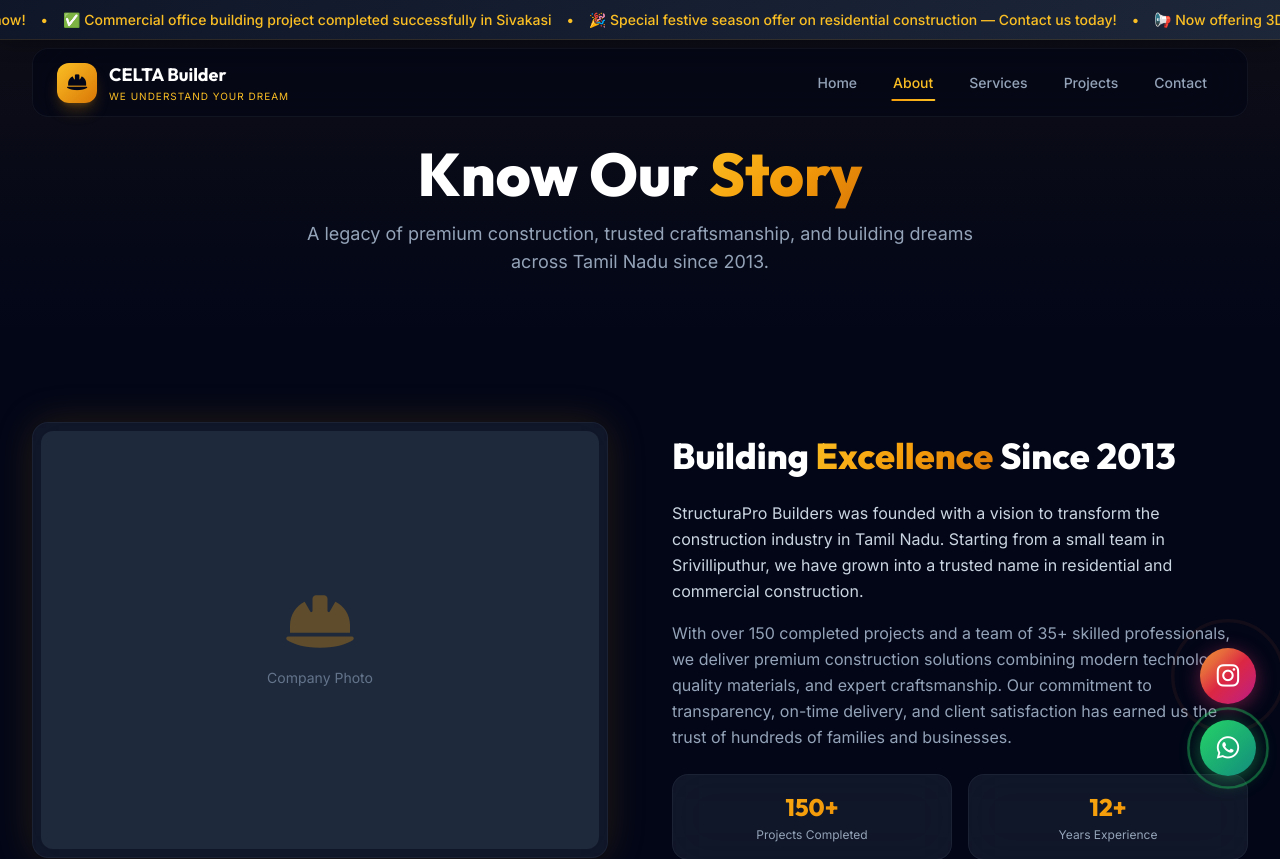
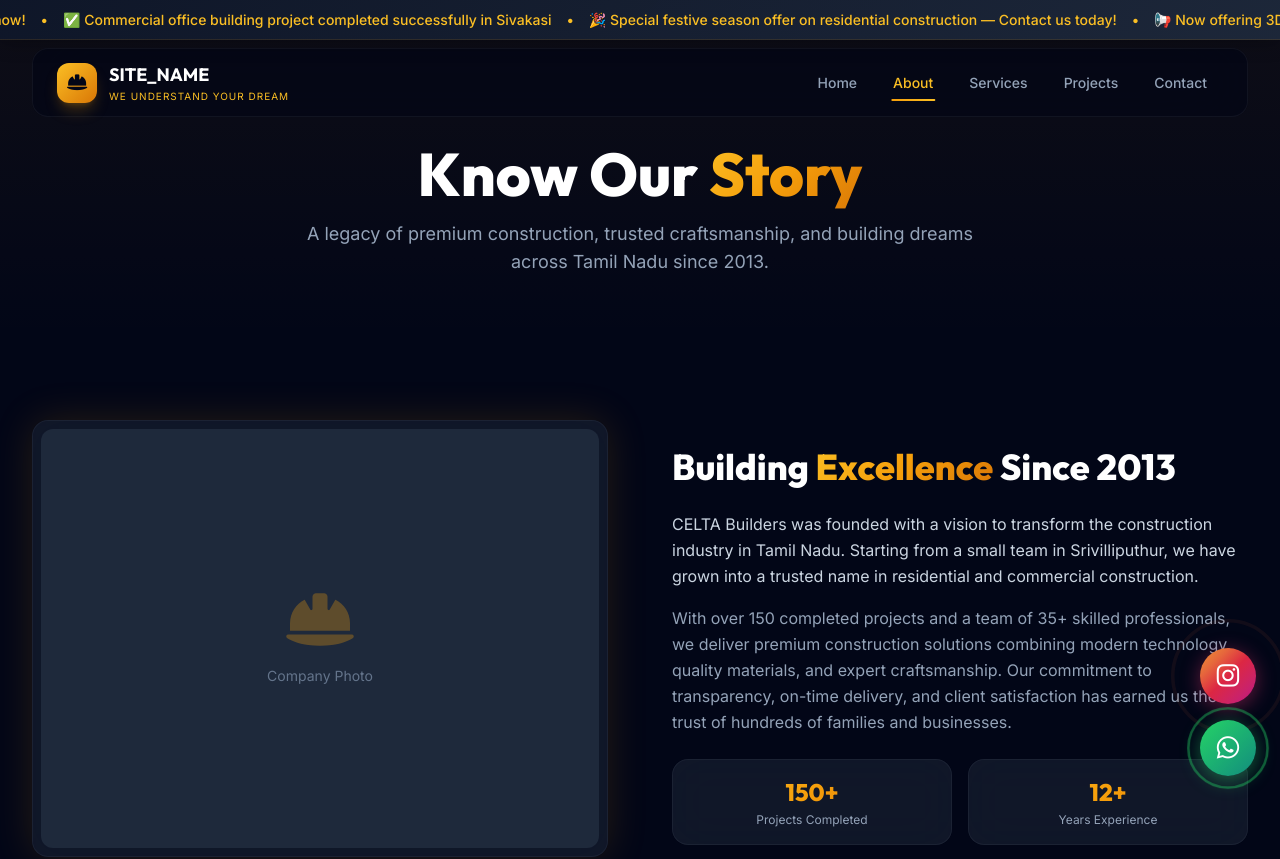
Before and after one commit to Dhanushraj-09/builders, a PHP site: page /builders/about.php in a window 1280 px wide. Shown: the top 859 px of the page. Run offline with PHP 8.4, Linux system fonts and the light colour scheme; data comes from the database, SQL or seed files in the repository; some libraries are stand-ins or nearby versions.

Commit message:
Updated project files1

```diff
--- a/about.php
+++ b/about.php
@@ -1,12 +1,12 @@
 <?php
 /**
- * About Page — StructuraPro Builders
+ * About Page — CELTA Builders
  */
 require_once __DIR__ . '/includes/db.php';
 require_once __DIR__ . '/includes/auth.php';
 
 $pageTitle = 'About Us';
-$pageDescription = 'Learn about StructuraPro Builders — our history, mission, team, and achievements in premium construction across Tamil Nadu.';
+$pageDescription = 'Learn about CELTA Builders — our history, mission, team, and achievements in premium construction across Tamil Nadu.';
 
 include __DIR__ . '/includes/header.php';
 include __DIR__ . '/includes/navbar.php';
@@ -46,7 +46,7 @@ include __DIR__ . '/includes/navbar.php';
                     Building <span class="gradient-text">Excellence</span> Since 2013
                 </h2>
                 <p class="text-dark-300 leading-relaxed mb-4">
-                    StructuraPro Builders was founded with a vision to transform the construction industry in Tamil Nadu. Starting from a small team in Srivilliputhur, we have grown into a trusted name in residential and commercial construction.
+                    CELTA Builders was founded with a vision to transform the construction industry in Tamil Nadu. Starting from a small team in Srivilliputhur, we have grown into a trusted name in residential and commercial construction.
                 </p>
                 <p class="text-dark-400 leading-relaxed mb-6">
                     With over 150 completed projects and a team of 35+ skilled professionals, we deliver premium construction solutions combining modern technology, quality materials, and expert craftsmanship. Our commitment to transparency, on-time delivery, and client satisfaction has earned us the trust of hundreds of families and businesses.
@@ -119,7 +119,7 @@ include __DIR__ . '/includes/navbar.php';
         <div class="text-center mb-16" data-aos="fade-up">
 
             <h2 class="section-title text-3xl sm:text-4xl md:text-5xl text-white mt-4 mb-4">
-                Why Choose <span class="gradient-text">CELTA Builder</span>
+                Why Choose <span class="gradient-text">CELTA Builders</span>
             </h2>
         </div>
         <div class="grid grid-cols-1 md:grid-cols-2 lg:grid-cols-3 gap-6">
--- a/contact.php
+++ b/contact.php
@@ -1,12 +1,12 @@
 <?php
 /**
- * Contact Page — StructuraPro Builders
+ * Contact Page — CELTA Builders
  */
 require_once __DIR__ . '/includes/db.php';
 require_once __DIR__ . '/includes/auth.php';
 
 $pageTitle = 'Contact Us';
-$pageDescription = 'Get in touch with StructuraPro Builders for free construction consultation and quotation. Call, WhatsApp, or fill our contact form.';
+$pageDescription = 'Get in touch with CELTA Builders for free construction consultation and quotation. Call, WhatsApp, or fill our contact form.';
 
 $success = '';
 $error = '';
--- a/includes/auth.php
+++ b/includes/auth.php
@@ -1,7 +1,7 @@
 <?php
 /**
  * Authentication Helper
- * CELTA Builder Website
+ * CELTA Builders Website
  */
 
 session_start();
--- a/includes/db.php
+++ b/includes/db.php
@@ -1,7 +1,7 @@
 <?php
 /**
  * Database Connection
- * CELTA Builder Website
+ * CELTA Builders Website
  */
 
 define('DB_HOST', 'localhost');
@@ -11,7 +11,7 @@ define('DB_PASS', '');
 define('DB_CHARSET', 'utf8mb4');
 
 // Site Configuration
-define('SITE_NAME', 'CELTA Builder');
+define('SITE_NAME', 'CELTA Builders');
 define('SITE_TAGLINE', 'Building Dreams Into Reality');
 define('SITE_PHONE', '+91 98765 43210');
 define('SITE_WHATSAPP', '919876543210');
--- a/includes/footer.php
+++ b/includes/footer.php
@@ -1,7 +1,7 @@
 <?php
 /**
  * Footer
- * CELTA Builder Website
+ * CELTA Builders Website
  */
 ?>
 
--- a/includes/header.php
+++ b/includes/header.php
@@ -1,7 +1,7 @@
 <?php
 /**
  * Frontend Header
- * CELTA Builder Website
+ * CELTA Builders Website
  */
 $currentPage = basename($_SERVER['PHP_SELF'], '.php');
 ?>
--- a/includes/navbar.php
+++ b/includes/navbar.php
@@ -1,7 +1,7 @@
 <?php
 /**
  * Navigation Bar
- * CELTA Builder Website
+ * CELTA Builders Website
  */
 
 $notifStmt = $pdo->query("SELECT message FROM notifications WHERE status = 'active' ORDER BY created_at DESC");
--- a/index.php
+++ b/index.php
@@ -1,12 +1,12 @@
 <?php
 /**
- * Home Page — StructuraPro Builders
+ * Home Page — CELTA Builders
  */
 require_once __DIR__ . '/includes/db.php';
 require_once __DIR__ . '/includes/auth.php';
 
 $pageTitle = 'Home';
-$pageDescription = 'StructuraPro Builders — Premium construction company in Srivilliputhur, Tamil Nadu. Expert builders for residential, commercial, interior works & renovation with modern 3D designs.';
+$pageDescription = 'CELTA Builders — Premium construction company in Srivilliputhur, Tamil Nadu. Expert builders for residential, commercial, interior works & renovation with modern 3D designs.';
 
 // Fetch featured projects
 $featuredStmt = $pdo->query("SELECT p.*, (SELECT image FROM project_images WHERE project_id = p.id ORDER BY sort_order ASC LIMIT 1) as thumbnail FROM projects p WHERE p.featured = 1 ORDER BY p.created_at DESC LIMIT 6");
--- a/project-detail.php
+++ b/project-detail.php
@@ -1,6 +1,6 @@
 <?php
 /**
- * Project Detail Page — StructuraPro Builders
+ * Project Detail Page — CELTA Builders
  */
 require_once __DIR__ . '/includes/db.php';
 require_once __DIR__ . '/includes/auth.php';
--- a/projects.php
+++ b/projects.php
@@ -1,6 +1,6 @@
 <?php
 /**
- * Projects Page — StructuraPro Builders
+ * Projects Page — CELTA Builders
  */
 require_once __DIR__ . '/includes/db.php';
 require_once __DIR__ . '/includes/auth.php';
--- a/services.php
+++ b/services.php
@@ -1,12 +1,12 @@
 <?php
 /**
- * Services Page — StructuraPro Builders
+ * Services Page — CELTA Builders
  */
 require_once __DIR__ . '/includes/db.php';
 require_once __DIR__ . '/includes/auth.php';
 
 $pageTitle = 'Our Services';
-$pageDescription = 'Complete construction services including residential, commercial, interior works, renovation, electrical, and architecture design by StructuraPro Builders.';
+$pageDescription = 'Complete construction services including residential, commercial, interior works, renovation, electrical, and architecture design by CELTA Builders.';
 
 $servicesStmt = $pdo->query("SELECT * FROM services ORDER BY sort_order ASC");
 $services = $servicesStmt->fetchAll();
```
